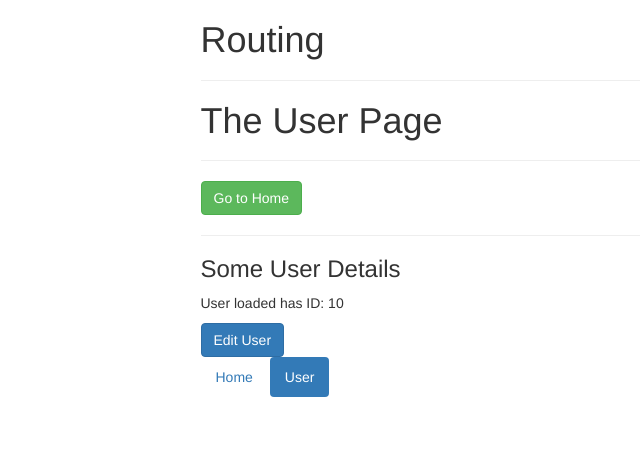
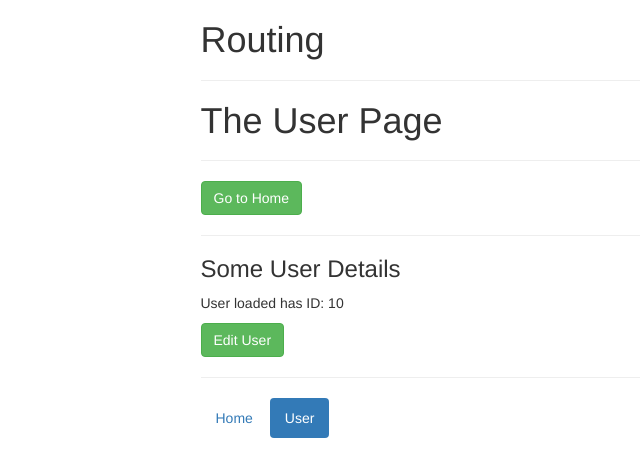
Before and after one commit to azkura/vue-routing-app, a Vue app: page /user/10 in a window 1280 px wide. Shown: the top 476 px of the page, without its empty margins (162-802 px from the left). Built offline with nearby package versions, Linux system fonts and the light colour scheme.

Commit message:
Protecting Routes with Guards-beforeEnter Guards

```diff
--- a/src/components/user/UserDetail.vue
+++ b/src/components/user/UserDetail.vue
@@ -5,7 +5,8 @@
          <router-link
             tag="button"
             :to="link"
-            class="btn btn-primary">Edit User</router-link>
+            class="btn btn-success">Edit User</router-link>
+            <hr>
     </div>
 </template>
 
@@ -25,6 +26,13 @@ export default {
                 hash: '#data'
             }
         }
+    },
+    beforeRouteEnter(to, from, next) {
+        if(true) {
+            next()
+        } else {
+            next(false)
+        }
     }
 }
 </script>
--- a/src/components/user/UserEdit.vue
+++ b/src/components/user/UserEdit.vue
@@ -3,6 +3,8 @@
         <h3>Edit the User</h3>
         <p>Locale: {{ $route.query.locale }}</p>
         <p>Analitycs: {{ $route.query.q }}</p>
+        <hr>
+        <button class="btn btn-primary">Confirm</button>
         <div style="height: 700px"></div>
         <p id="data">Some Extra Data</p>
     </div>
--- a/src/main.js
+++ b/src/main.js
@@ -20,6 +20,10 @@ const router = new VueRouter({
     return {  x: 0, y: 0 }
   }
 })
+router.beforeEach((to, from, next) => {
+  console.log('global-beforeEach')
+  next()
+})
 
 new Vue({
   router,
--- a/src/routes.js
+++ b/src/routes.js
@@ -15,7 +15,10 @@ export const routes = [
         'header-bottom': Header
     }, children: [
         { path: '', component: UserStart },
-        { path: ':id', component: UserDetail },
+        { path: ':id', component: UserDetail, beforeEnter: (to, from, next) => {
+            console.log('inside route setup')
+            next()
+        } },
         { path: ':id/edit', component: UserEdit, name: 'userEdit' }
     ] },
     { path: '/redirect-me', redirect: { name: 'home' } },
```
